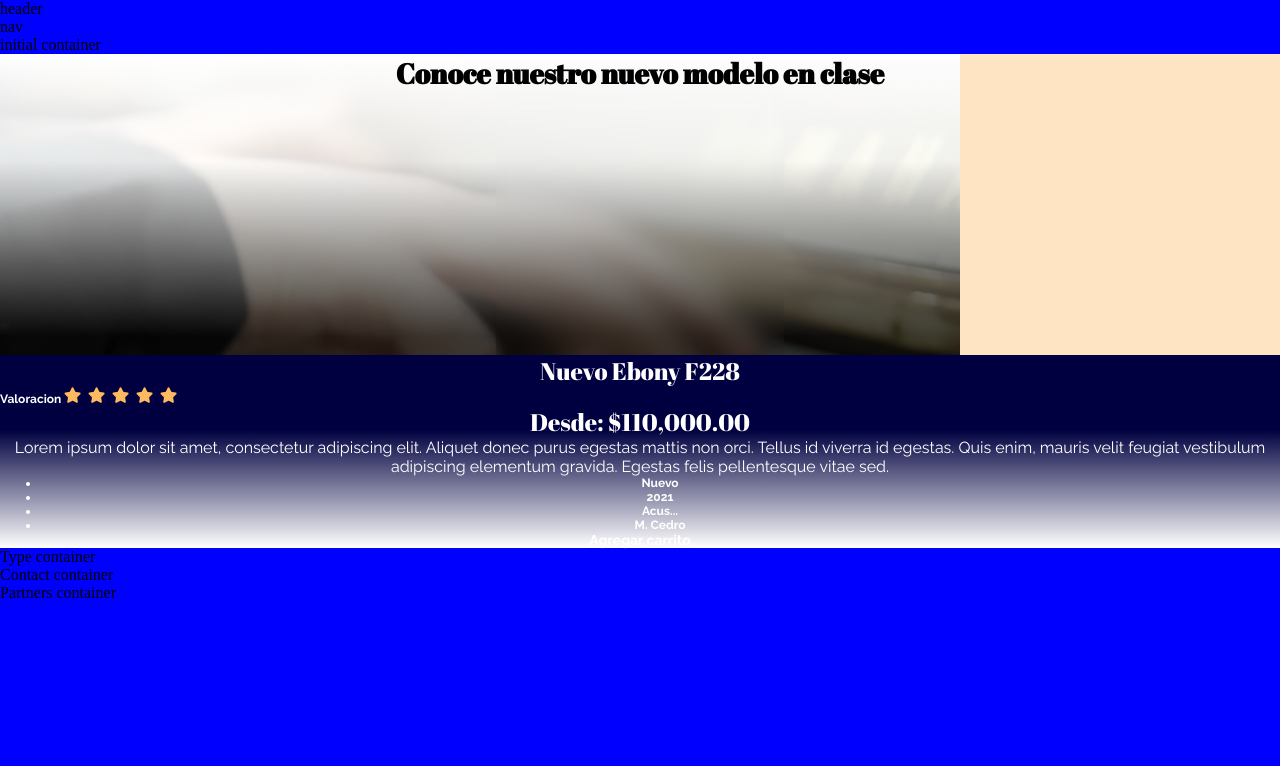
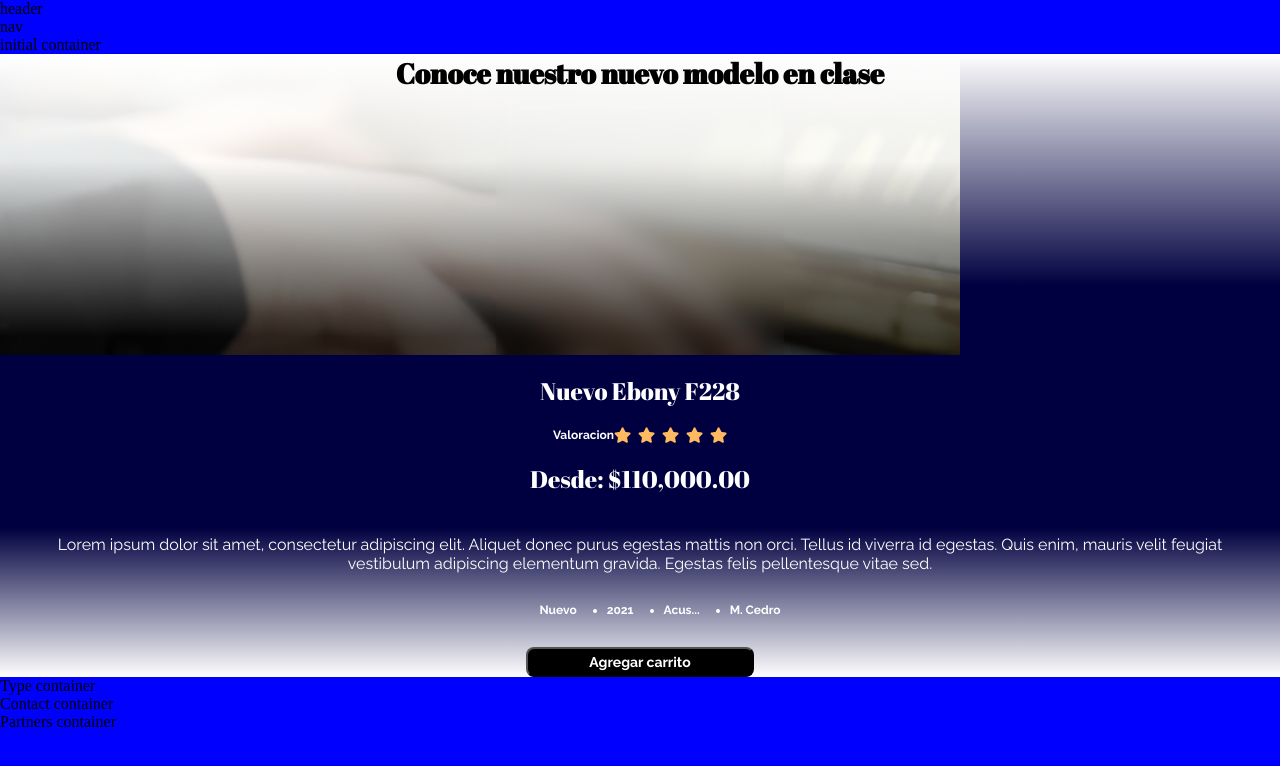
Before and after one commit to davidkrumholz/proyecto1-Kodemia, a plain HTML site: page index.html in a window 1280 px wide. Drawn offline with Linux system fonts and the light colour scheme.

Commit message:
Add: Se agregaron espacios entre bloques y alineacion, esperando para revision

```diff
--- a/index.html
+++ b/index.html
@@ -56,14 +56,14 @@
 
             <div class="container__group2281">
                 <!-- Eduardo Agregar display:fex, flex-direction: row-->
-                <ul class="lista_caracteristicas">
+                <ul class="lista__caracteristicas">
                     <li class="main__list non_bullet">Nuevo</li>
                     <li class="main__list">2021</li>
                     <li class="main__list">Acus...</li>
                     <li class="main__list">M. Cedro</li>
                 </ul>
 
-                <div class="container__grupo2218">Agregar carrito</div>
+                <button class="container__grupo2218">Agregar carrito</button>
 
 
 
--- a/styles.scss
+++ b/styles.scss
@@ -10,7 +10,6 @@
 }
 
   .conoce__title {
-    background-color: bisque;
     font-family: "abril fatface", Arial, sans-serif;
     font-weight: 400;
     font-size: 24px;
@@ -29,14 +28,14 @@
   }
 
 
-
-
   .nuevo__ebony {
     color: white;
     font-family: "abril fatface", Arial, sans-serif;
     font-weight: 400;
     font-size: 24px;
     text-align: center;
+    margin-top: 20px;
+    margin-bottom: 20px;
   }
 
   .container__group2282 {
@@ -44,6 +43,13 @@
     font-family: 'Raleway', sans-serif;
     font-weight: 700;
     font-size: 12px;
+    display: flex;
+    flex-direction: row;
+    justify-content: center; // Centrar horizontalmente
+    align-items: center; // Centrar verticalmente
+    margin-top: 10px;
+    margin-bottom: 10px;
+
 
   }
 
@@ -53,6 +59,8 @@
     font-weight: 400;
     font-size: 24px;
     text-align: center;
+    margin-top: 20px;
+    margin-bottom: 20px;
   }
 
   .texto__lorem {
@@ -61,6 +69,9 @@
     font-weight: 400;
     font-size: 16px;
     text-align: center;
+    padding: 20px;
+    margin-left: 10px;
+    margin-right: 10px;
   }
 
   .container__group2281 {
@@ -69,16 +80,36 @@
     font-weight: 700;
     font-size: 12px;
     text-align: center;
+    margin-top: 10px;
   }
 
+  .lista__caracteristicas {
+    color: white;
+    display: flex;
+    flex-direction: row;
+    justify-content:center;
+    gap: 30px;
+    margin-bottom: 30px;
+  }
+
+  .non_bullet {
+    list-style: none;
+  }
+
+
+
   .container__grupo2218 {
+    background-color: black;
     color: white;
     font-family: 'Raleway', sans-serif;
     font-weight: 700;
     font-size: 14px;
     text-align: center;
+    padding: 5px;
+    width: 228px; /* Ajusta el valor según el ancho deseado */
+    border-radius: 8px;
+  }
 
-  }
 
 
 
```
Also changed, not shown: styles.css, 1 other file.
